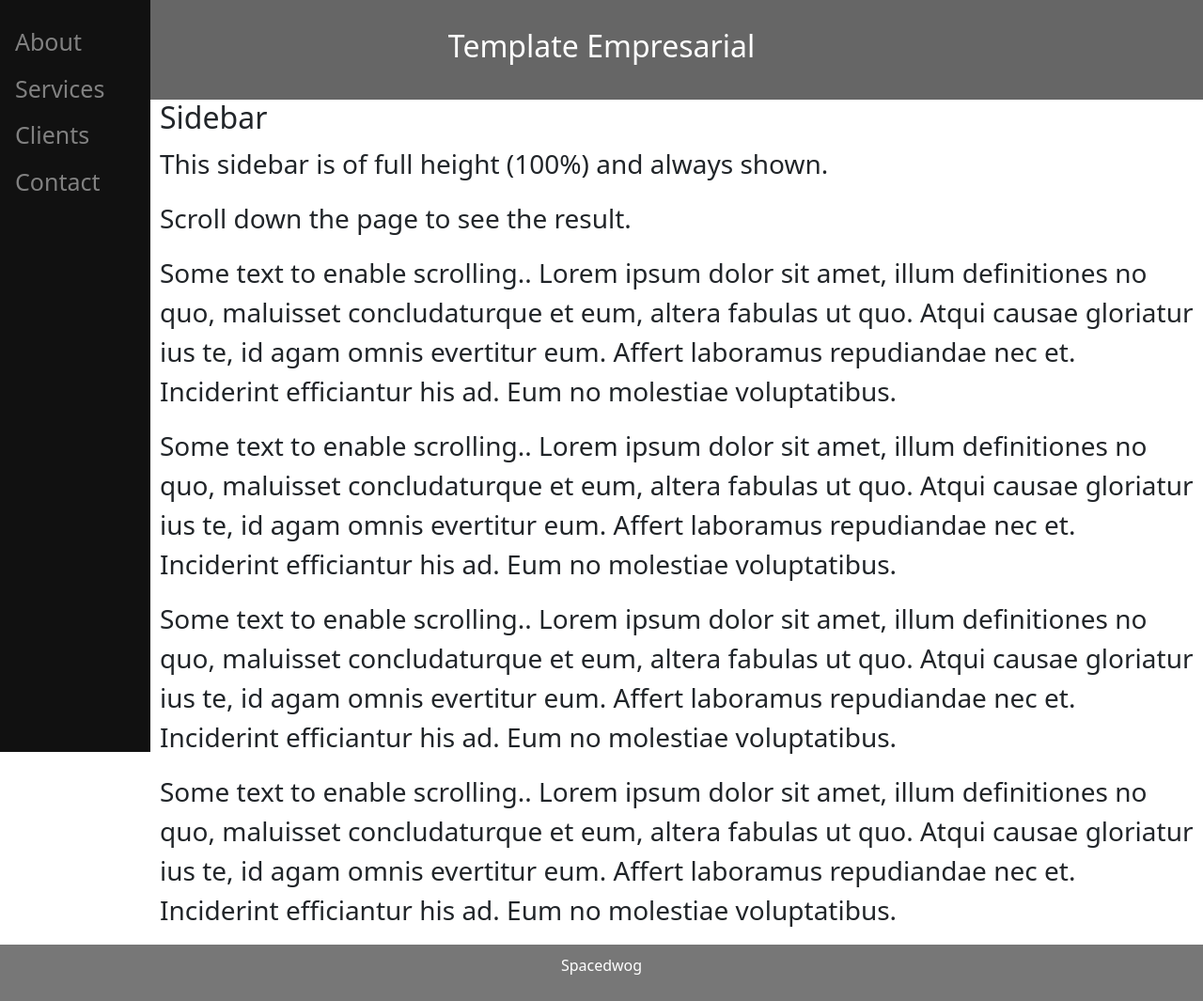
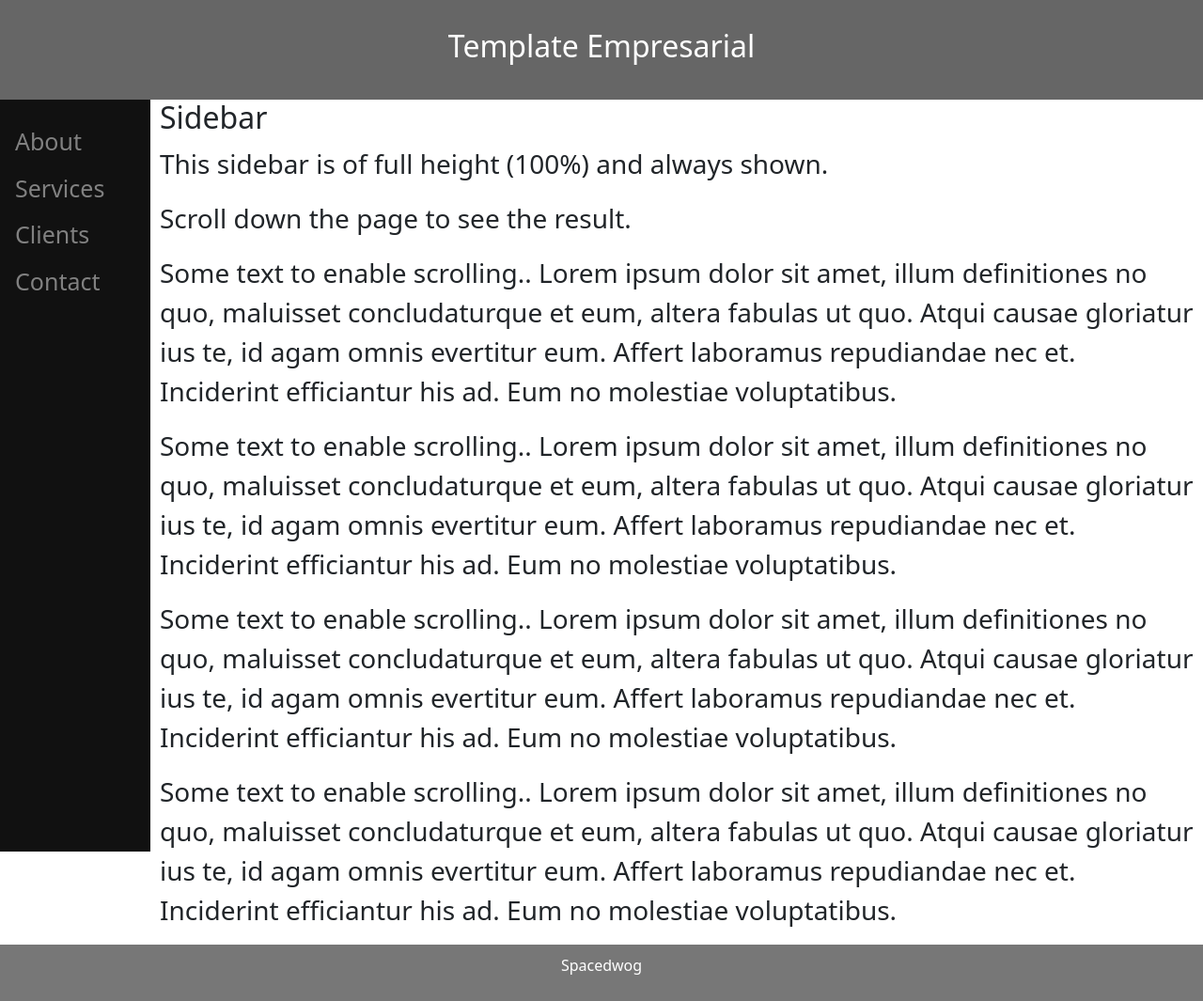
Before and after one commit to spacedwog/spacedwog.github.io, a PHP site: page /template/empresarial/template_empresarial.html in a window 1280 px wide. Shown: the whole page at 94% size. Run offline with PHP 8.4, Linux system fonts and the light colour scheme; some libraries are stand-ins or nearby versions.

Commit message:
Commited

```diff
--- a/css/sidebar.css
+++ b/css/sidebar.css
@@ -8,7 +8,7 @@ body {
     width: 160px;
     position: fixed;
     z-index: 1;
-    top: 0;
+    top: 18;
     left: 0;
     background-color: #111;
     overflow-x: hidden;
```
